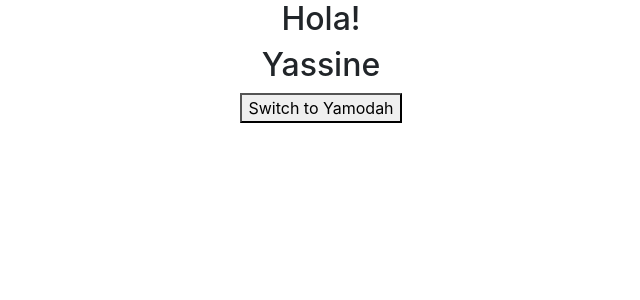
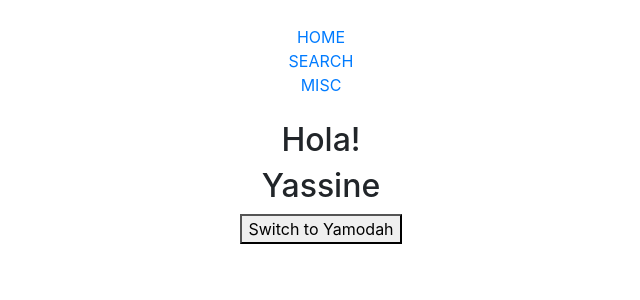
Before and after one commit to yamodah/ReactAppTemplate, a React (Create React App) app: page / in a window 1280 px wide. Shown: the top 300 px of the page, without its empty margins (319-959 px from the left). Built offline with nearby package versions, Linux system fonts and the light colour scheme.

Commit message:
added nomatch path for react app and added switch and links

```diff
--- a/src/App.js
+++ b/src/App.js
@@ -1,5 +1,5 @@
 import { useState } from "react/cjs/react.development";
-import { BrowserRouter as Router, Route } from "react-router-dom";
+import { BrowserRouter as Router, Route, Link,Switch} from "react-router-dom";
 import "./App.css";
 import AskWhereSearch from "./AskwhereSearch";
 import Greeting from "./Greeting";
@@ -9,6 +9,7 @@ import AccountSwitch from "./AccountSwitch";
 import CoinToss from "./CoinToss";
 import FormPractice from "./FormPractice";
 import ApiAndUseEffect from "./ApiAndUseEffect";
+import NoMatch from "./NONONOTHINGHERE";
 function App() {
   //array is here to prevent reloading of array with each submission of the form
   const feelingsArr = []
@@ -20,7 +21,12 @@ function App() {
   return(
     <Router>
       <div style={{display:"flex", flexDirection:"column", alignItems:"center", alignText:"center"}}>
-        <Route exact={true} path="/">
+      <Link to="/" style={{marginTop:"25px"}}>HOME</Link>
+      <Link to="/search">SEARCH</Link>
+      <Link to="/misc">MISC</Link>
+      <br/>
+      <Switch>
+        <Route exact path="/">
         <Greeting language ="es"/>
         <AccountSwitch logIn={logIn}/>
         <LogInButton logIn={logIn} accountHandler={acountSwitcher}/>
@@ -37,6 +43,10 @@ function App() {
         <br/>
         <ApiAndUseEffect/>
         </Route>
+        <Route>
+          <NoMatch/>
+        </Route>
+        </Switch>
       </div>
     </Router>
   )
--- /dev/null
+++ b/src/NONONOTHINGHERE.js
@@ -0,0 +1,13 @@
+import { useLocation } from "react-router-dom";
+
+function NoMatch() {
+  const location = useLocation();
+
+  return (
+    <h3>
+      No match for <code>{location.pathname}</code>
+    </h3>
+  );
+}
+
+export default NoMatch
```
